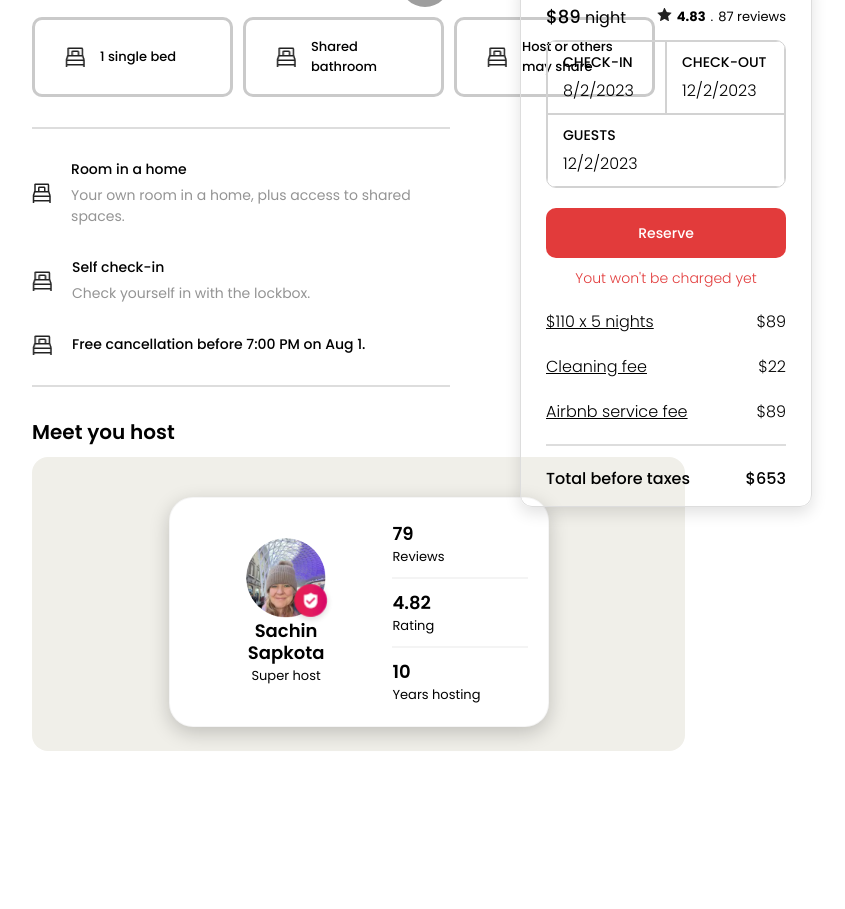
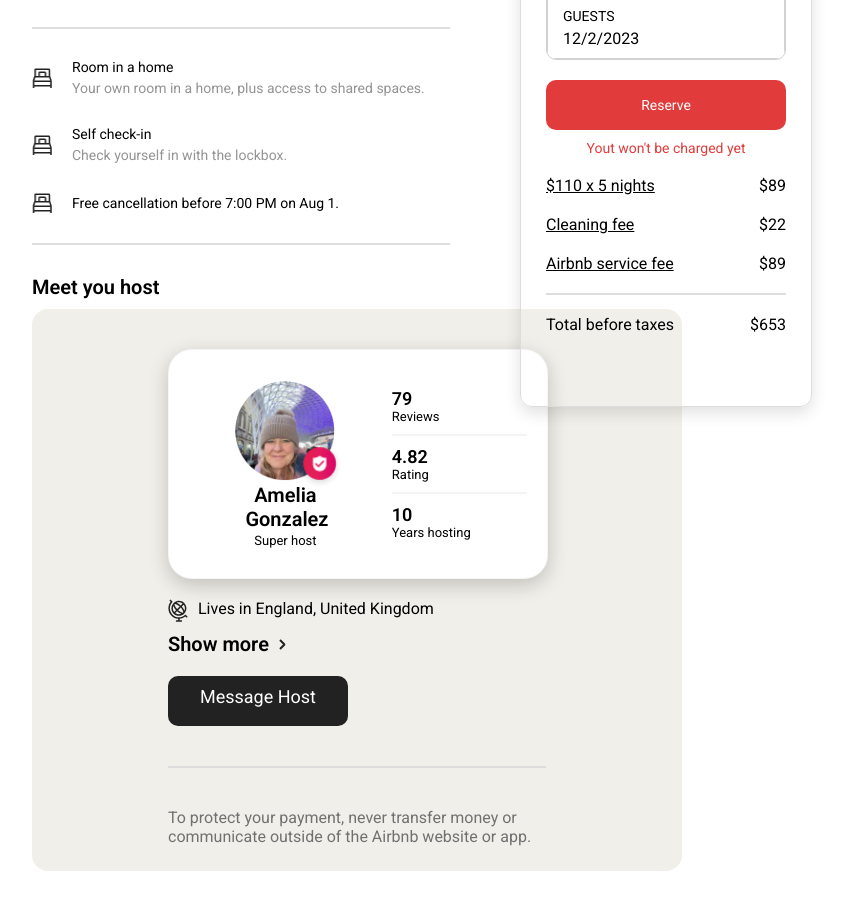
Before and after one commit to sachin-sapkota/airbnb, a plain HTML site: page index.html in a window 1280 px wide. Shown: the part 673-1582 px from the top of the page, without its empty margins (218-1063 px from the left). Drawn offline with Linux system fonts and the light colour scheme; grey boxes are pictures that could not be loaded.

Commit message:
host detail card section

```diff
--- /dev/null
+++ b/css/global.css
@@ -0,0 +1,54 @@
+:root {
+  /* fonts */
+  --font-roboto: Roboto;
+
+  /* font sizes */
+  --text-xs: 0.75rem; /* 12px */
+  --text-sm: 0.875rem; /* 14px */
+  --text-base: 1rem; /* 16px */
+  --text-lg: 1.125rem; /* 18px */
+  --text-xl: 1.25rem; /* 20px */
+  --text-2xl: 1.5rem; /* 24px */
+  --text-3xl: 1.875rem; /* 30px */
+  --text-4xl: 2.25rem; /* 36px */
+  --text-5xl: 3rem; /* 48px */
+  --text-6xl: 3.75rem; /* 60px */
+  --text-7xl: 4.5rem; /* 72px */
+  --text-8xl: 6rem; /* 96px */
+  --text-9xl: 8rem; /* 128px */
+
+  /* Colors */
+  --color-whitesmoke-100: #f7f7f7;
+  --color-gainsboro: #ddd;
+  --color-gray-100: #222;
+  --color-gray-200: rgba(34, 34, 34, 0.1);
+  --color-white: #fff;
+  --color-darkslategray: #484848;
+  --color-dimgray: #717171;
+  --color-darkgray: #b0b0b0;
+  --color-black: #000;
+
+  /* border radiuses */
+  --br-21xl: 40px;
+  --br-base: 16px;
+  --br-5xs: 8px;
+  --br-xl: 20px;
+
+  --br-xs: 12px;
+  --br-9xs: 4px;
+
+  /* box shadow */
+
+  --box-shadow: 0px 1px 1px 0px rgba(0, 0, 0, 0.08);
+
+  /* font weight */
+  --font-thin: 100;
+  --font-extra-light: 200;
+  --font-light: 300;
+  --font-normal: 400;
+  --font-medium: 500;
+  --font-semibold: 600;
+  --font-bold: 700;
+  --font-extra-bold: 800;
+  --font-weight-black: 900;
+}
--- a/css/style.css
+++ b/css/style.css
@@ -2,14 +2,14 @@
   margin: 0;
   padding: 0;
   box-sizing: border-box;
-  font-family: 'Poppins', sans-serif;
-  /* font-family: 'Roboto', sans-serif; */
+  font-family: var(--font-roboto);
+  /* font-family: 'Poppins', sans-serif; */
   line-height: normal;
 }
 
 .navbar {
   display: flex;
-  position: sticky;
+  position: fixed;
   top: 0;
   padding: 20px 250px;
   justify-content: space-between;
@@ -17,6 +17,8 @@
   flex: 1 0 0;
   box-shadow: 0px 1px 1px 0px rgba(0, 0, 0, 0.08);
   background-color: white;
+  width: 100%;
+  z-index: 10;
 }
 
 .navbar a {
@@ -247,8 +249,9 @@ a:hover {
 }
 .host-details-wrapper {
   display: flex;
-  width: 653.33px;
-  padding: 40px 136.66px 23.97px 136.67px;
+  flex-direction: column;
+  width: 650px;
+  padding: 40px 136px 25px 136px;
   justify-content: center;
   align-items: flex-start;
   border-radius: 16px;
@@ -275,3 +278,48 @@ a:hover {
   display: flex;
   max-width: 100%;
 }
+
+.details-wrapper {
+  margin-top: 20px;
+}
+
+.link {
+  display: flex;
+  align-items: center;
+  gap: 10px;
+  margin-top: 10px;
+  font-size: var(--text-xl);
+  font-weight: var(--font-semibold);
+}
+.message-host-btn {
+  width: 180px;
+  height: 50px;
+  border-radius: 10px;
+  background-color: #222;
+  color: white;
+  font-weight: 500;
+  font-size: 14px;
+  font-style: normal;
+  line-height: 20px;
+  text-align: center;
+  border: none;
+  margin-top: 20px;
+  display: flex;
+}
+
+.message-host-btn .text {
+  font-size: var(--text-lg);
+  width: 120px;
+  height: 30px;
+  margin: auto;
+}
+
+.to-protect-your-container {
+  display: flex;
+  flex-direction: column;
+  width: 100%;
+
+  gap: 10px;
+  color: #717171;
+  font-size: (--var-text-sm);
+}
--- a/index.html
+++ b/index.html
@@ -2,14 +2,19 @@
   <head>
     <title>Home</title>
     <link rel="stylesheet" href="css/style.css" />
+    <link rel="stylesheet" href="css/global.css" />
     <!-- <link rel="preconnect" href="https://fonts.googleapis.com" />
     <link rel="preconnect" href="https://fonts.gstatic.com" crossorigin />
 
    -->
     <link
+      rel="stylesheet"
+      href="https://fonts.googleapis.com/css2?family=Roboto:wght@400;600;700;800&display=swap"
+    />
+    <!-- <link
       href="https://fonts.googleapis.com/css2?family=Poppins:ital,wght@0,100;0,200;0,300;0,400;0,500;0,600;0,700;0,800;0,900;1,100&display=swap"
       rel="stylesheet"
-    />
+    /> -->
     <link rel="preconnect" href="https://fonts.googleapis.com" />
     <link rel="preconnect" href="https://fonts.gstatic.com" crossorigin />
     <!-- <link href="https://fonts.googleapis.com/css2?family=Roboto:wght@100;300;400;500;700;900&display=swap" rel="stylesheet"> -->
@@ -189,8 +194,8 @@
                     <img
                       class="host-image"
                       src="images/profile-image.png"
-                      width="80"
-                      height="80"
+                      width="100"
+                      height="100"
                     />
 
                     <div
@@ -212,13 +217,13 @@
                   </div>
                   <span
                     style="
-                      font-size: large;
+                      font-size: var(--text-xl);
                       font-weight: 600;
                       text-align: center;
                       max-width: 80px;
                       line-height: 1.2;
                     "
-                    >Sachin Sapkota</span
+                    >Amelia Gonzalez</span
                   >
 
                   <span
@@ -270,6 +275,45 @@
                     </div>
                   </div>
                 </div>
+              </div>
+              <div class="details-wrapper">
+                <div style="display: flex; gap: 10px">
+                  <div class="">
+                    <img
+                      class="vector-icon11"
+                      alt=""
+                      src="./public/vector11.svg"
+                    />
+                  </div>
+                  <div class="">
+                    <div style="font-size: var(--font-size-large)">
+                      Lives in England, United Kingdom
+                    </div>
+                  </div>
+                </div>
+                <div class="link">
+                  <div class="spandir">
+                    <div class="div">Show more</div>
+                  </div>
+                  <div class="frame11">
+                    <img
+                      class="vector-icon12"
+                      alt=""
+                      src="./public/vector12.svg"
+                    />
+                  </div>
+                </div>
+              </div>
+
+              <div class="message-host-btn">
+                <div class="text">Message Host</div>
+              </div>
+              <hr style="border: 1px solid #ddd; margin: 40px 0; width: 100%" />
+              <div class="to-protect-your-container">
+                <p class="host-or-others">
+                  To protect your payment, never transfer money or communicate
+                  outside of the Airbnb website or app.
+                </p>
               </div>
             </div>
           </div>
```
